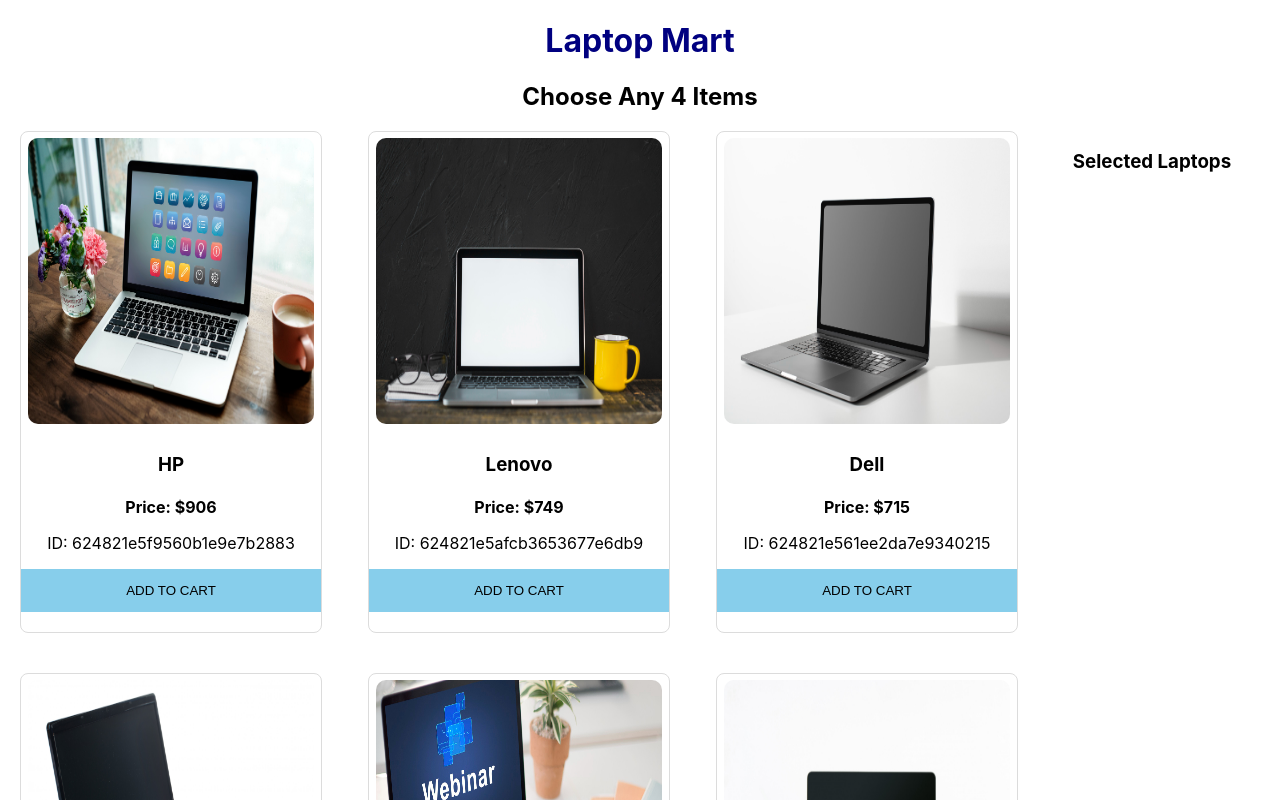
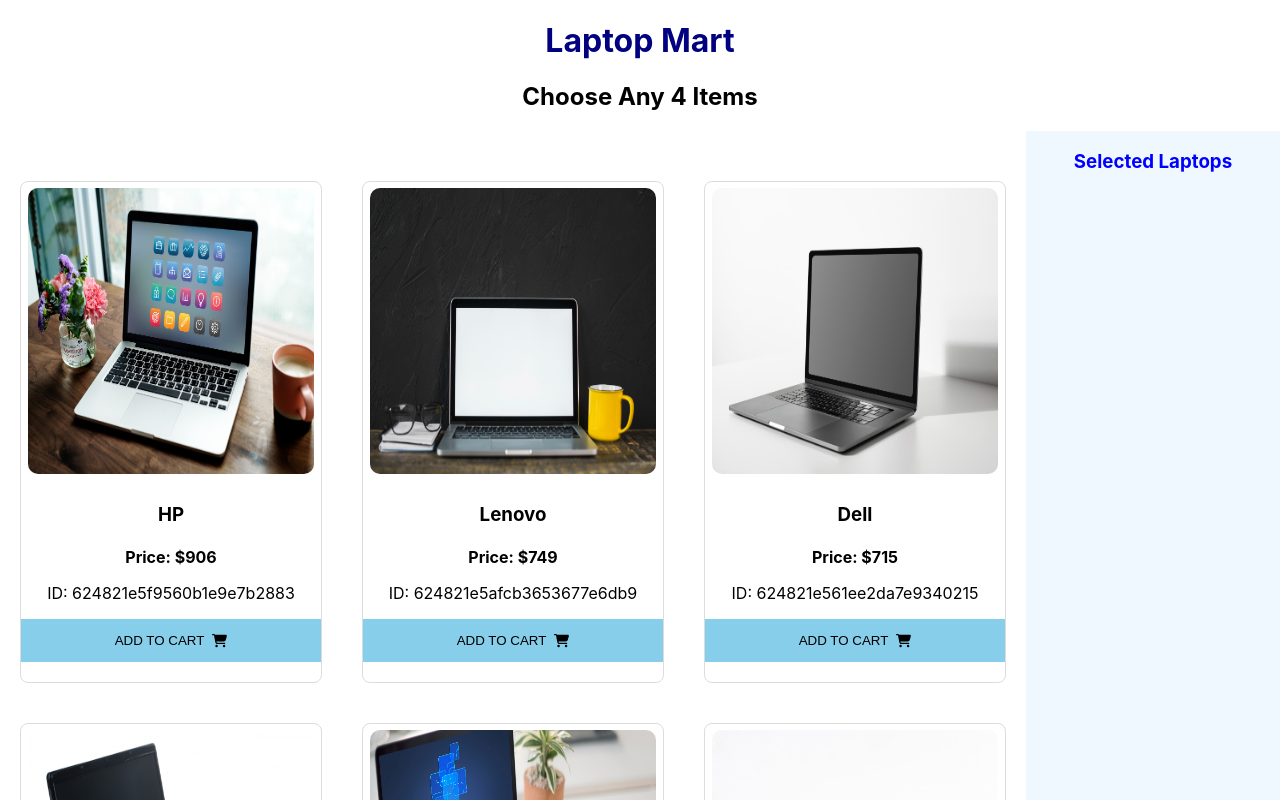
Before and after one commit to Shuvo-Jyoti-Sarkar/assignment-8, a React (Create React App) app: page / in a window 1280 px wide. Shown: the top 800 px of the page. Built offline with nearby package versions, Linux system fonts and the light colour scheme.

Commit message:
cart progress

```diff
--- a/package.json
+++ b/package.json
@@ -3,6 +3,9 @@
   "version": "0.1.0",
   "private": true,
   "dependencies": {
+    "@fortawesome/fontawesome-svg-core": "^6.1.1",
+    "@fortawesome/free-solid-svg-icons": "^6.1.1",
+    "@fortawesome/react-fontawesome": "^0.1.18",
     "@testing-library/jest-dom": "^5.16.3",
     "@testing-library/react": "^12.1.4",
     "@testing-library/user-event": "^13.5.0",
--- /dev/null
+++ b/src/components/Cart/Cart.css
@@ -0,0 +1,5 @@
+.cart{
+    /* position: sticky;
+    top: 0; */
+    padding: 20px 10px;
+}
--- /dev/null
+++ b/src/components/Cart/Cart.js
@@ -0,0 +1,14 @@
+import React from 'react';
+import './Cart.css';
+
+const Cart = ({ product }) => {
+
+    return (
+
+        <div className='cart'>
+            <h4>{product.name}</h4>
+        </div>
+    );
+};
+
+export default Cart;
--- a/src/components/Laptop/Laptop.css
+++ b/src/components/Laptop/Laptop.css
@@ -7,5 +7,19 @@
     display: grid;
     grid-template-columns: repeat(3, 1fr);
     gap: 40px;
-    margin-left: 20px;
+    margin: 50px 20px;
 }
+
+.cart-container{
+    background-color:aliceblue;
+}
+
+.cart-container h3{
+    color: blue;
+}
+
+@media screen and (max-width:900px) {
+    .products-container{
+        grid-template-columns: repeat(1,1fr);
+    }
+}
--- a/src/components/Laptop/Laptop.js
+++ b/src/components/Laptop/Laptop.js
@@ -1,9 +1,11 @@
 import React, { useEffect, useState } from 'react';
+import Cart from '../Cart/Cart';
 import Product from '../Product/Product';
 import './Laptop.css';
 
 const Laptop = () => {
     const [products, setProducts] = useState([]);
+    const [cart, setCart] = useState([]);
 
     useEffect(() => {
         fetch('data.json')
@@ -12,7 +14,9 @@
     }, []);
 
     const handleAddToCart = (product) => {
-        console.log(product);
+        // console.log(product);
+        const newCart = [...cart, product];
+        setCart(newCart);
     }
 
     return (
@@ -28,6 +32,12 @@
             </div>
             <div className="cart-container">
                 <h3>Selected Laptops</h3>
+                {
+                    cart.map(product => <Cart
+                        key={product.id}
+                        product={product}
+                    ></Cart>)
+                }
             </div>
         </div>
     );
--- a/src/components/Product/Product.css
+++ b/src/components/Product/Product.css
@@ -28,8 +28,15 @@
     width: 100%;
     background-color: skyblue;
     border: none;
+    display: flex;
+    align-items: center;
+    justify-content: center;
 }
 
 .btn-cart:hover{
     background-color: yellowgreen;
 }
+
+.btn-cart p{
+    margin-right: 8px;
+}
--- a/src/components/Product/Product.js
+++ b/src/components/Product/Product.js
@@ -1,9 +1,12 @@
+import { FontAwesomeIcon } from '@fortawesome/react-fontawesome';
+import { faShoppingCart } from '@fortawesome/free-solid-svg-icons'
 import React from 'react';
 import './Product.css';
 
 const Product = (props) => {
-    const { name, img, price, id } = props.product;
-    const { handleAddToCart } = props;
+    const { product, handleAddToCart } = props;
+    const { name, img, price, id } = product;
+
     return (
         <div className='product'>
             <img src={img} alt="" />
@@ -12,8 +15,9 @@
                 <h4>Price: ${price}</h4>
                 <p>ID: {id}</p>
             </div>
-            <button onClick={() => handleAddToCart(props.product)} className='btn-cart'>
+            <button onClick={() => handleAddToCart(product)} className='btn-cart'>
                 <p>ADD TO CART</p>
+                <FontAwesomeIcon icon={faShoppingCart}></FontAwesomeIcon>
             </button>
         </div>
     );
```
Also changed, not shown: 1 other file (tests, documents, lock files or other folders).
